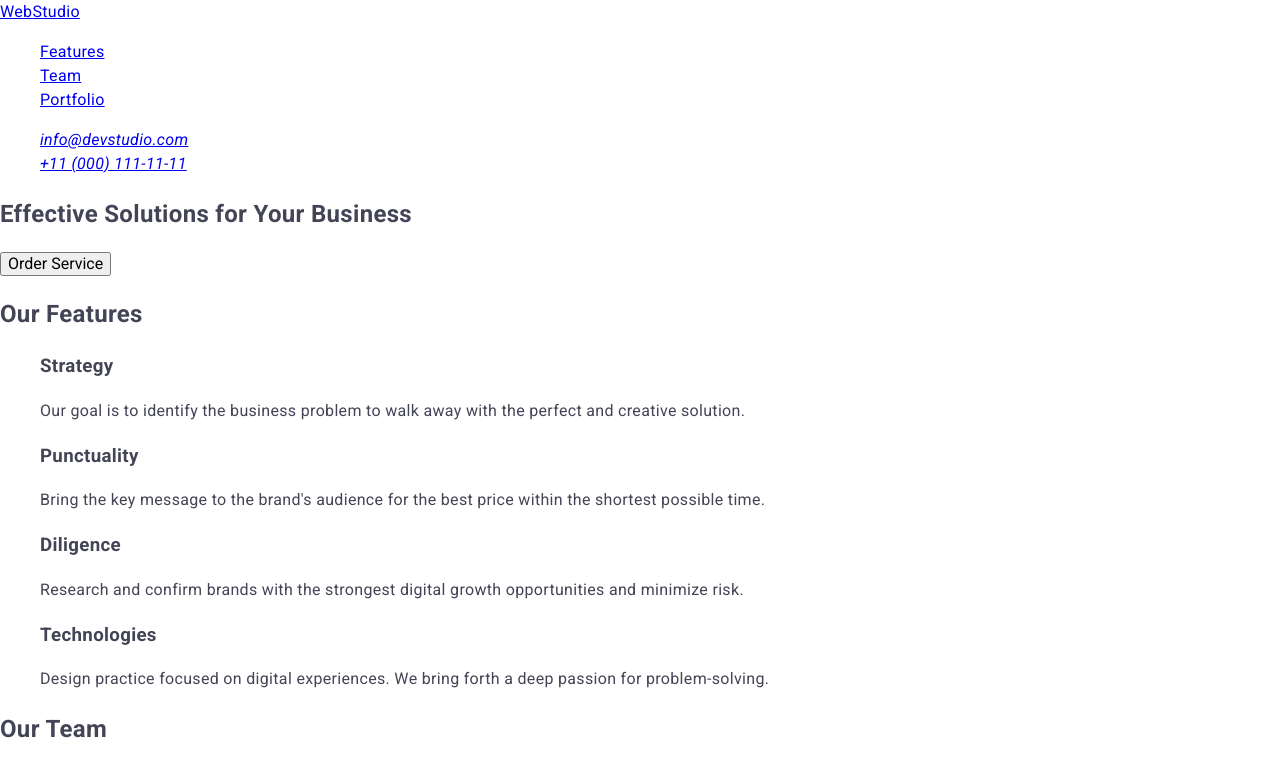
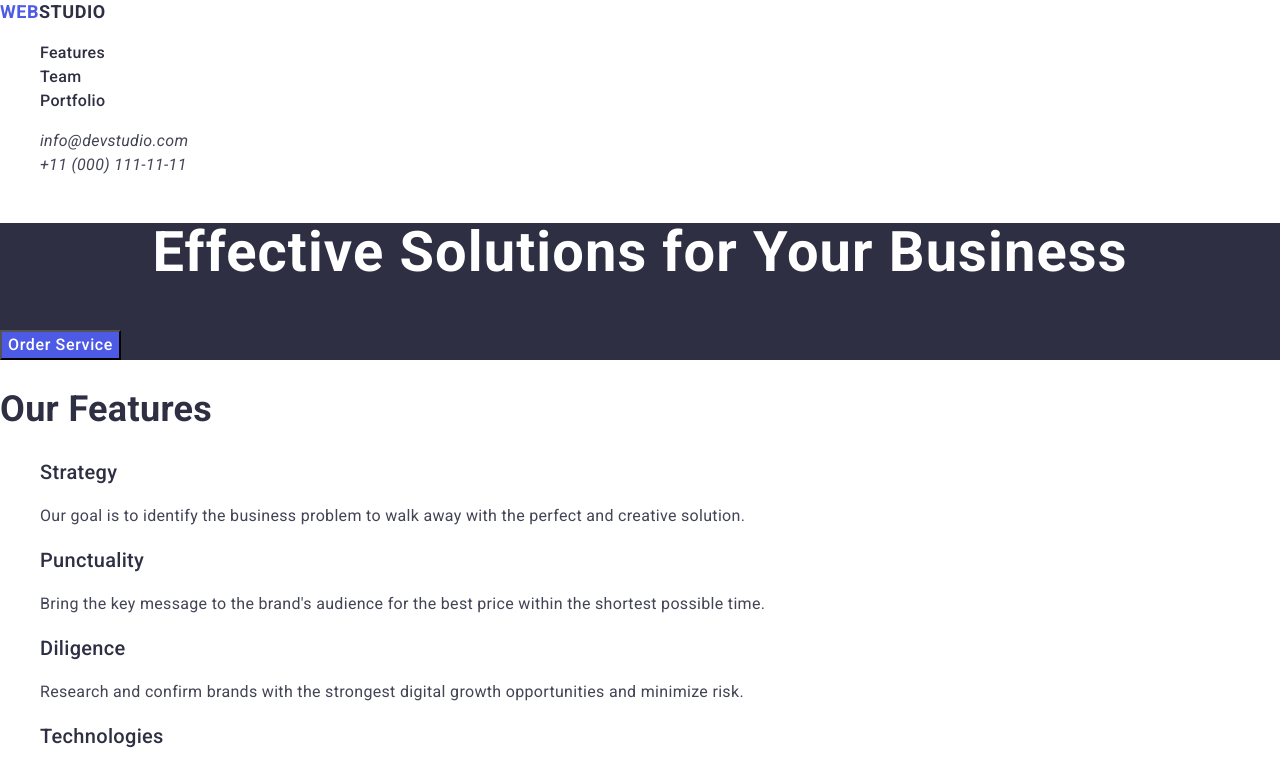
Before and after one commit to krava101/goit-markup-hw-02, a plain HTML site: page index.html in a window 1280 px wide. Shown: the top 764 px of the page. Drawn offline with nearby package versions, Linux system fonts and the light colour scheme.

Commit message:
Text styles

```diff
--- a/css/common.css
+++ b/css/common.css
@@ -1,21 +1,20 @@
-:root{
-  --iris: #4D5AE5;
-  --ocean: #404BBF;
+:root {
+  --iris: #4d5ae5;
+  --ocean: #404bbf;
   --slate: #434455;
-  --light_slate: #8E8F99;
-  --navy_blue: #2E2F42;
+  --light-slate: #8e8f99;
+  --navy-blue: #2e2f42;
   --white: #fff;
-  --cloude: #F4F4FD;
-  --gray: #2E2F42;
-  --dairy: #FCFCFC;
-  --navy_blue_modal: #2E2F42;
-  --cornflower: #E7E9FC;
-  --green: #31D0AA;
+  --cloude: #f4f4fd;
+  --gray: #2e2f42;
+  --dairy: #fcfcfc;
+  --navy-blue-modal: #2e2f42;
+  --cornflower: #e7e9fc;
+  --green: #31d0aa;
 }
 
-
-body{
-  font-family: 'Roboto', sans-serif;
+body {
+  font-family: "Roboto", sans-serif;
   font-weight: 400;
   font-size: 16px;
   line-height: 1.5;
@@ -24,34 +23,44 @@ body{
   background-color: var(--white);
 }
 
-ul{
-    list-style: none;
+ul {
+  list-style: none;
 }
 
-button{
-  cursor: pointer
+button {
+  cursor: pointer;
 }
 
-.header_medium{
+.logo {
+  font-size: 18px;
+  font-weight: 700;
+  line-height: 1.33;
+  letter-spacing: 0.03em;
+  text-transform: uppercase;
+}
+
+.header_medium {
+  color: var(--navy-blue);
   font-weight: 700;
   font-size: 36px;
   line-height: 1.11;
 }
 
-.header_small{
+.header_small {
+  color: var(--navy-blue);
   font-weight: 500;
   font-size: 20px;
   line-height: 1.2;
 }
 
-.btn_txt{
- font-weight: 500;
- font-size: 16px;
- line-height: 1.5;
- letter-spacing: 0.04em;
+.btn_txt {
+  font-weight: 500;
+  font-size: 16px;
+  line-height: 1.5;
+  letter-spacing: 0.04em;
 }
 
-.txt_small{
+.txt_small {
   font-size: 12px;
   line-height: 1.17;
   letter-spacing: 0.04em;
--- a/css/footer.css
+++ b/css/footer.css
@@ -0,0 +1,9 @@
+.footer {
+  background-color: var(--navy-blue);
+  color: var(--cloude);
+}
+
+.footer .logo {
+  color: inherit;
+  text-decoration: none;
+}
--- a/css/header.css
+++ b/css/header.css
@@ -0,0 +1,16 @@
+.header a {
+  text-decoration: none;
+  color: var(--navy-blue);
+}
+
+.logo span {
+  color: var(--iris);
+}
+
+.header_nav_list a {
+  font-weight: 500;
+}
+
+.header_address_list a {
+  color: var(--slate);
+}
--- a/css/hero.css
+++ b/css/hero.css
@@ -0,0 +1,17 @@
+.hero {
+  background-color: var(--navy-blue);
+}
+
+.title {
+  color: var(--white);
+  font-size: 56px;
+  font-weight: 700;
+  line-height: 1.07;
+  letter-spacing: 0.02em;
+  text-align: center;
+}
+
+.hero_btn{
+  background-color: var(--iris);
+  color: var(--white);
+}
--- a/index.html
+++ b/index.html
@@ -11,59 +11,62 @@
       crossorigin="anonymous"
       referrerpolicy="no-referrer"
     />
-    <link rel="preconnect" href="https://fonts.googleapis.com">
-<link rel="preconnect" href="https://fonts.gstatic.com" crossorigin>
-<link href="https://fonts.googleapis.com/css2?family=Raleway:ital,wght@0,100..900;1,100..900&family=Roboto:ital,wght@0,100..900;1,100..900&display=swap" rel="stylesheet">
+    <link rel="preconnect" href="https://fonts.googleapis.com" />
+    <link rel="preconnect" href="https://fonts.gstatic.com" crossorigin />
+    <link
+      href="https://fonts.googleapis.com/css2?family=Raleway:ital,wght@0,100..900;1,100..900&family=Roboto:ital,wght@0,100..900;1,100..900&display=swap"
+      rel="stylesheet"
+    />
     <link rel="stylesheet" href="./css/main.css" />
   </head>
   <body>
-    <header id="header">
-      <a href="./index.html"><span>Web</span>Studio</a>
+    <header class="header" id="header">
+      <a class="logo" href="./index.html"><span>Web</span>Studio</a>
       <nav>
-        <ul>
+        <ul class="header_nav_list">
           <li><a href="#features">Features</a></li>
           <li><a href="#team">Team</a></li>
           <li><a href="#portfolio">Portfolio</a></li>
         </ul>
       </nav>
       <address>
-        <ul>
+        <ul class="header_address_list">
           <li><a href="mailto:info@devstudio.com">info@devstudio.com</a></li>
           <li><a href="tel:+110001111111">+11 (000) 111-11-11</a></li>
         </ul>
       </address>
     </header>
     <main>
-      <section id="hero">
-        <h1>Effective Solutions for Your Business</h1>
-        <button type="button">Order Service</button>
+      <section class="hero" id="hero">
+        <h1 class="title">Effective Solutions for Your Business</h1>
+        <button class="hero_btn btn_txt" type="button">Order Service</button>
       </section>
-      <section id="features">
-        <h2>Our Features</h2>
+      <section class="features" id="features">
+        <h2 class="header_medium">Our Features</h2>
         <ul>
           <li>
-            <h3>Strategy</h3>
+            <h3 class="header_small">Strategy</h3>
             <p>
               Our goal is to identify the business problem to walk away with the
               perfect and creative solution.
             </p>
           </li>
           <li>
-            <h3>Punctuality</h3>
+            <h3 class="header_small">Punctuality</h3>
             <p>
               Bring the key message to the brand's audience for the best price
               within the shortest possible time.
             </p>
           </li>
           <li>
-            <h3>Diligence</h3>
+            <h3 class="header_small">Diligence</h3>
             <p>
               Research and confirm brands with the strongest digital growth
               opportunities and minimize risk.
             </p>
           </li>
           <li>
-            <h3>Technologies</h3>
+            <h3 class="header_small">Technologies</h3>
             <p>
               Design practice focused on digital experiences. We bring forth a
               deep passion for problem-solving.
@@ -71,37 +74,37 @@
           </li>
         </ul>
       </section>
-      <section id="team">
-        <h2>Our Team</h2>
+      <section class="team" id="team">
+        <h2 class="header_medium">Our Team</h2>
         <ul>
           <li>
             <img src="./images/team-1.jpg" alt="Mark Guerrero" width="264" />
-            <h3>Mark Guerrero</h3>
+            <h3 class="header_small">Mark Guerrero</h3>
             <p>Product Designer</p>
           </li>
           <li>
             <img src="./images/team-2.jpg" alt="Tom Ford" width="264" />
-            <h3>Tom Ford</h3>
+            <h3 class="header_small">Tom Ford</h3>
             <p>Frontend Developer</p>
           </li>
           <li>
             <img src="./images/team-3.jpg" alt="Camila Garcia" width="264" />
-            <h3>Camila Garcia</h3>
+            <h3 class="header_small">Camila Garcia</h3>
             <p>Marketing</p>
           </li>
           <li>
             <img src="./images/team-4.jpg" alt="Daniel Wilson" width="264" />
-            <h3>Daniel Wilson</h3>
+            <h3 class="header_small">Daniel Wilson</h3>
             <p>UI Designer</p>
           </li>
         </ul>
       </section>
-      <section id="portfolio">
-        <h2>Our Portfolio</h2>
+      <section class="portfolio" id="portfolio">
+        <h2 class="header_medium">Our Portfolio</h2>
         <ul>
           <li>
             <img src="./images/portfolio-1.jpg" alt="Banking App" width="360" />
-            <h3>Banking App</h3>
+            <h3 class="header_small">Banking App</h3>
             <p>App</p>
           </li>
           <li>
@@ -110,7 +113,7 @@
               alt="Cashless Payment"
               width="360"
             />
-            <h3>Cashless Payment</h3>
+            <h3 class="header_small">Cashless Payment</h3>
             <p>Marketing</p>
           </li>
           <li>
@@ -119,7 +122,7 @@
               alt="Meditation App"
               width="360"
             />
-            <h3>Meditation App</h3>
+            <h3 class="header_small">Meditation App</h3>
             <p>App</p>
           </li>
           <li>
@@ -128,7 +131,7 @@
               alt="Taxi Service"
               width="360"
             />
-            <h3>Taxi Service</h3>
+            <h3 class="header_small">Taxi Service</h3>
             <p>Marketing</p>
           </li>
           <li>
@@ -137,7 +140,7 @@
               alt="Screen Illustrations"
               width="360"
             />
-            <h3>Screen Illustrations</h3>
+            <h3 class="header_small">Screen Illustrations</h3>
             <p>Design</p>
           </li>
           <li>
@@ -146,14 +149,14 @@
               alt="Online Courses"
               width="360"
             />
-            <h3>Online Courses</h3>
+            <h3 class="header_small">Online Courses</h3>
             <p>Marketing</p>
           </li>
         </ul>
       </section>
     </main>
-    <footer id="footer">
-      <a href="./index.html"><span>Web</span>Studio</a>
+    <footer class="footer" id="footer">
+      <a class="logo" href="./index.html"><span>Web</span>Studio</a>
       <p>
         Increase the flow of customers and sales for your business with digital
         marketing & growth solutions.
```
